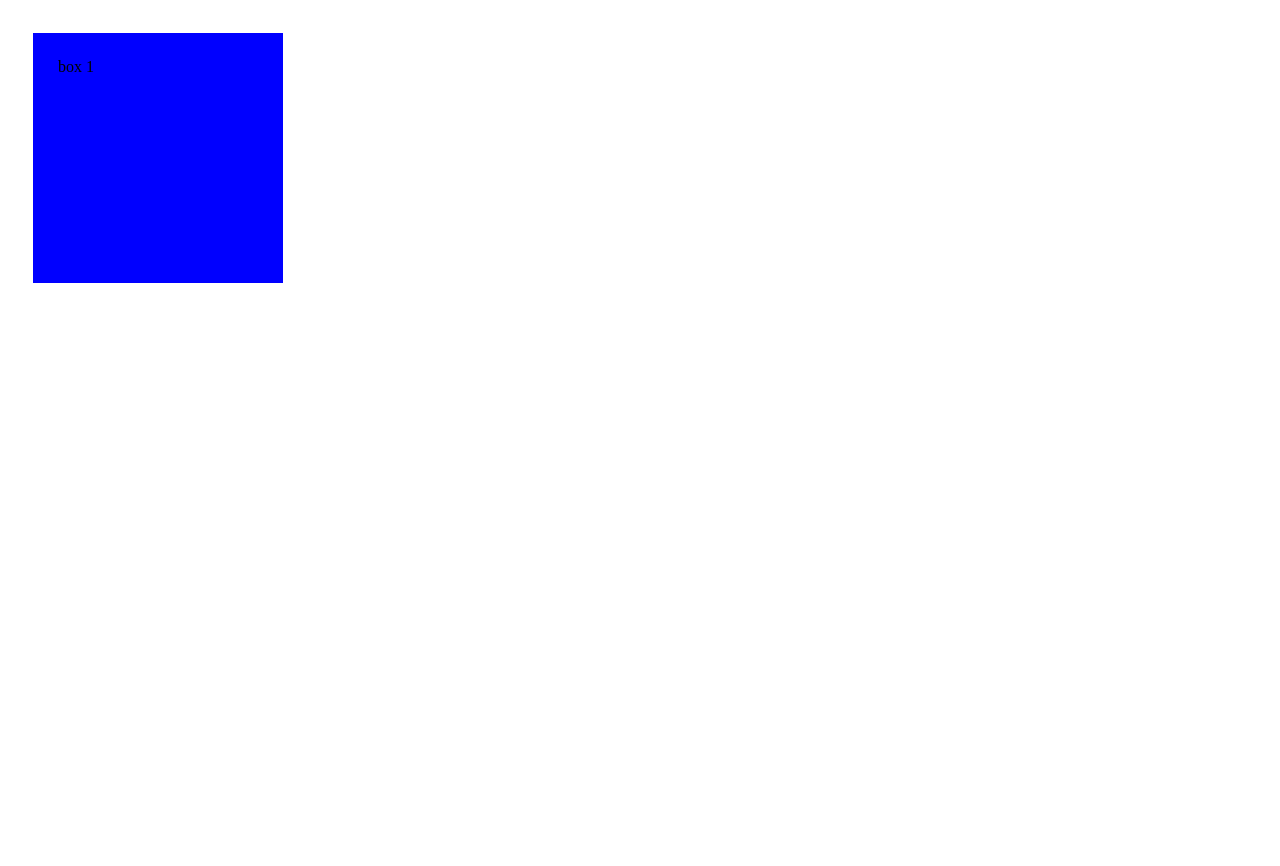
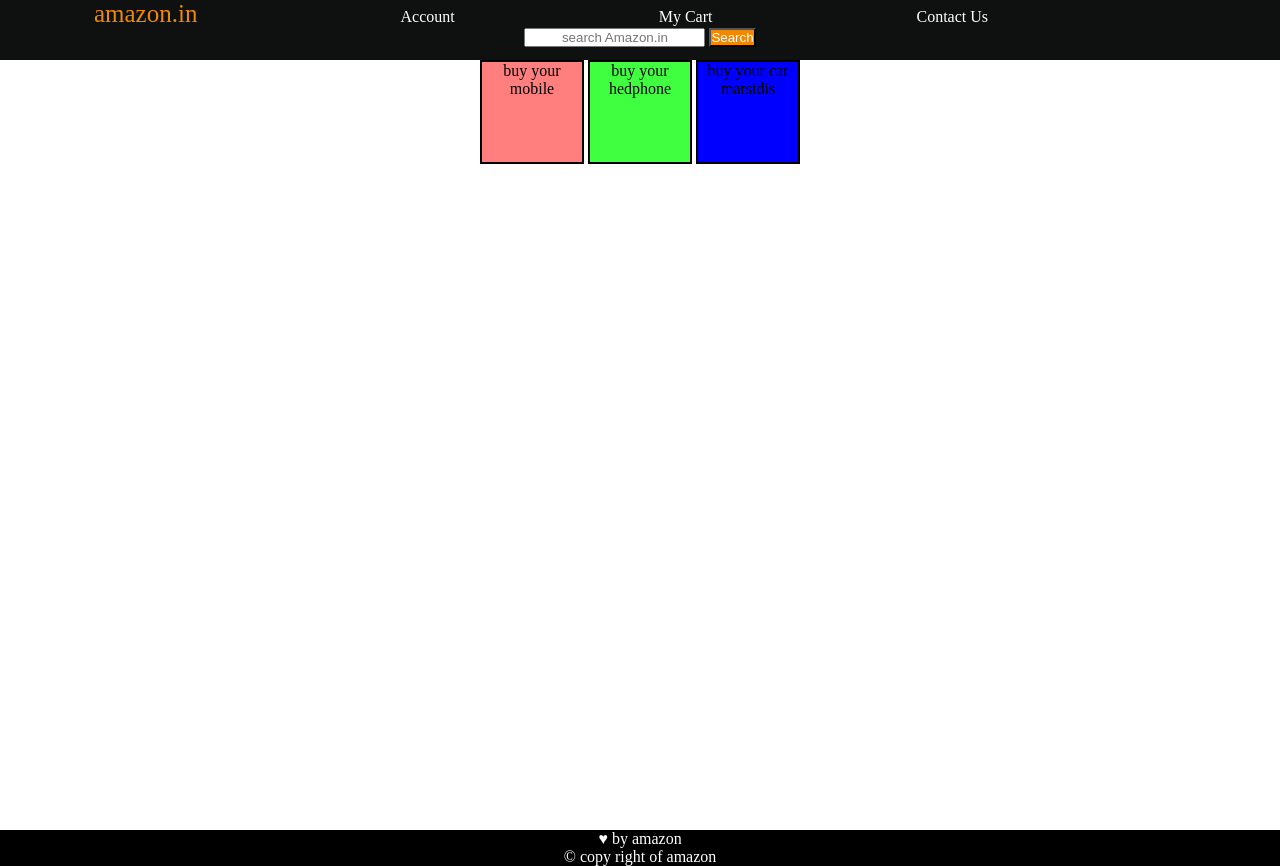
Before and after one commit to rakib-rahyan/Larning-full-stact-vertion-control, a plain HTML site: page 2nd/index.html in a window 1280 px wide. Before the commit the page ends 800 px from the top, so only its background shows below. Drawn offline with Linux system fonts and the light colour scheme.

Commit message:
this is practice set 4

```diff
--- a/2nd/index.html
+++ b/2nd/index.html
@@ -7,6 +7,22 @@
     <link rel="stylesheet" href="style.css">
 </head>
 <body>
-    <div id="no1">box 1</div>
+    <header>
+        <div id="navbar">
+            <a id="logo" href="#">amazon.in</a>
+            <a href="#">Account</a>
+            <a href="#">My Cart</a>
+            <a href="#">Contact Us</a>
+            <input placeholder="search Amazon.in">
+            <button>Search</button>
+        </div></header>
+    <div id="content">
+        <div class="contenClass" style="background-color: rgba(255,0,0,0.5);"> buy your mobile </div>
+        <div class="contenClass" style="background-color: rgba(0,255,0,0.75);"> buy your hedphone </div>
+        <div class="contenClass" style="background-color: rgba(0,0,255,1);""> buy your car marsidis</div>
+    </div>
+    <footer>
+        &hearts; by amazon <br>
+        &copy; copy right of amazon </footer>
 </body>
 </html>
--- a/2nd/style.css
+++ b/2nd/style.css
@@ -1,23 +1,42 @@
-div {
-    display: inline-block;
-    background-color: pink;
-    height: 200px;
-    width: 200px;
-    margin: 25px;
-    padding: 25px
+
+*{ text-align: center;
+    margin: 0;
+    padding: 0;
+
+}
+#navbar {
+    background-color: #0f1111;
+    color: white;
+    height: 60px;
+}
+a {
+    text-decoration: none;
+    color: white;
+    margin-right: 200px;
+}
+
+#logo {
+    margin-left: 2px;
+    font-size: 25px;
+    color: #f08804
+
 }
 button {
-    display: block;
+    background-color: #f08804;
+    color: white;
 }
-#no1 {
-    background-color: blue;
+
+.contenClass {
+    height: 100px;
+    width: 100px;
+    border: 2px solid black;
+    display: inline-block;
+
 }
-#no2 {
-    background-color: green;
+#content {
+    height: 770px;
 }
-#no3 {
-    background-color: red;
+footer {
+    background-color: black;
+    color: white;
 }
-#no4 {
-    visibility: hidden;
-}
```
Also changed, not shown: 2nd/text.txt (deleted).
